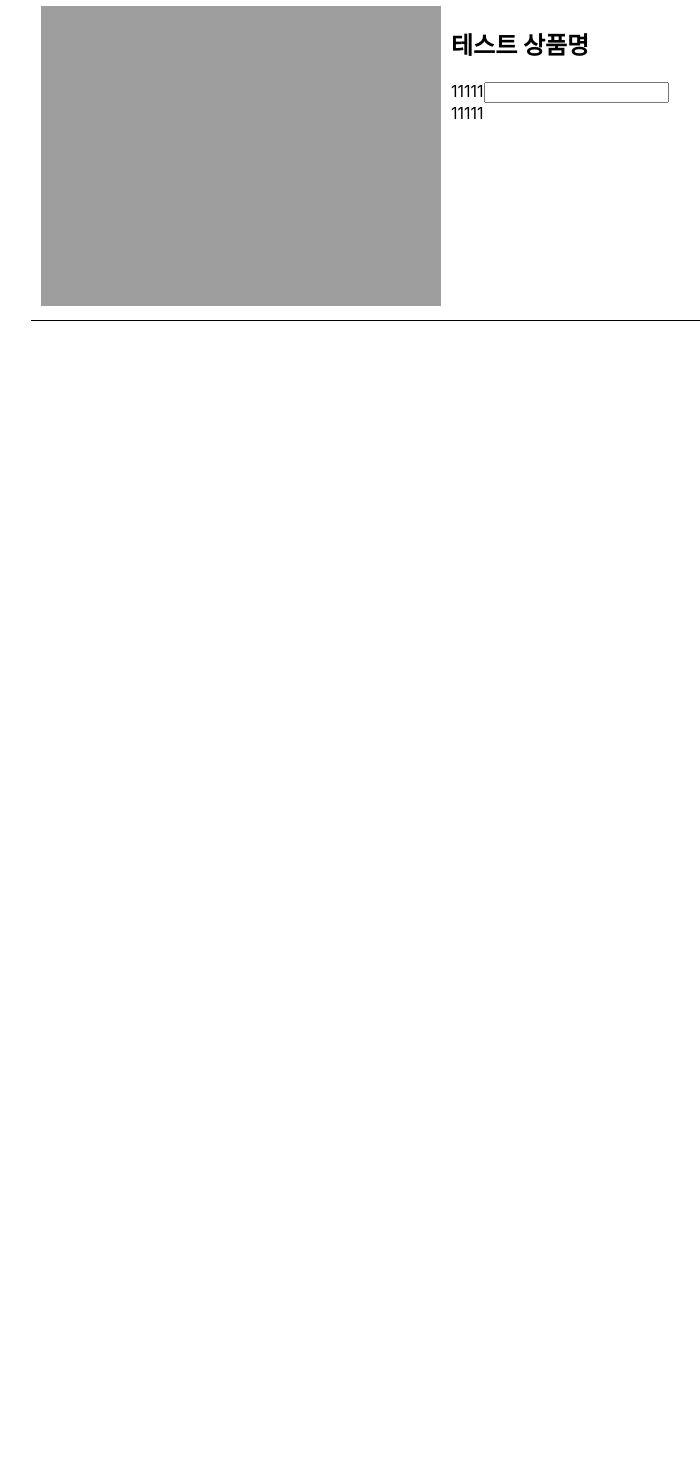
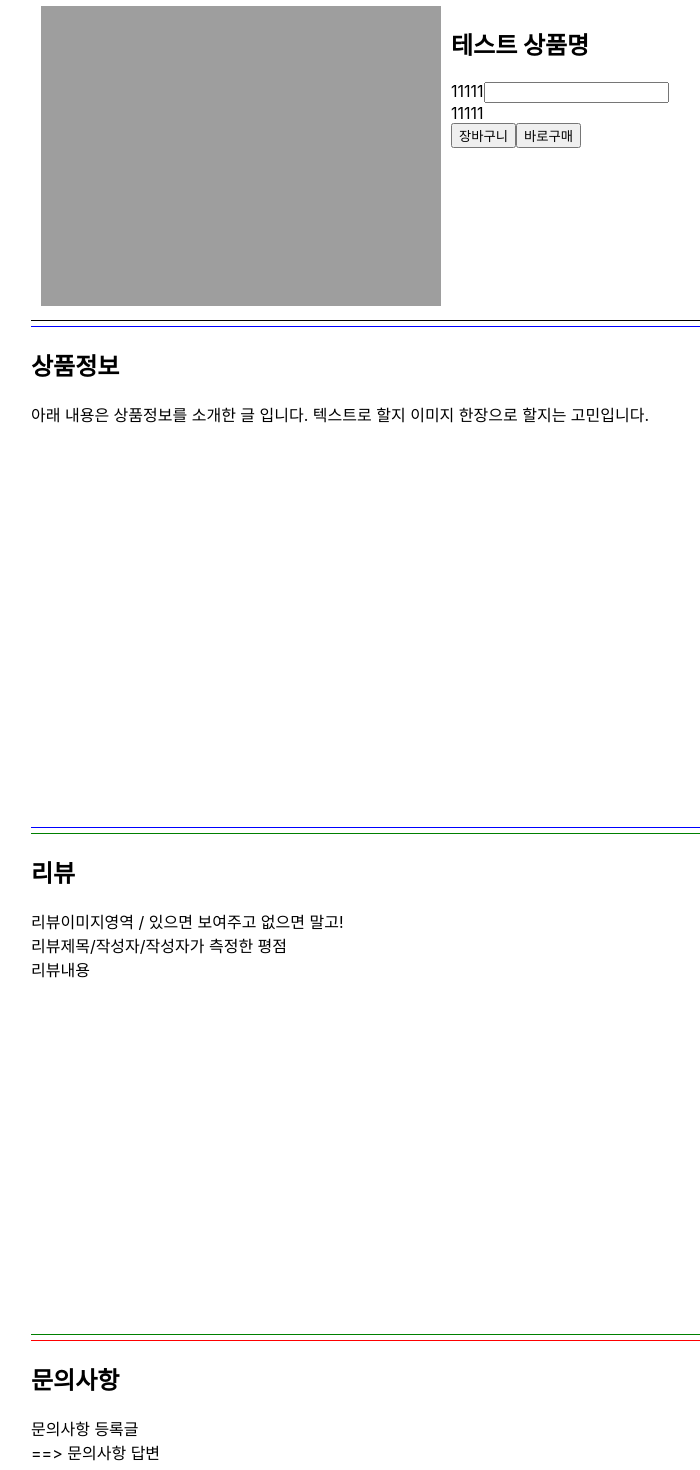
Before and after one commit to dongha-byun/react-js-shoppingmall, a React (Create React App) app: page /product-view in a window 1280 px wide. Shown: the part 160-1630 px from the top of the page, without its empty margins (69-769 px from the left). Before the commit the page ends 800 px from the top, so only its background shows below. Built offline with nearby package versions, Linux system fonts and the light colour scheme.

Commit message:
Design: 상품 조회 화면 수정 2022-10-23

```diff
--- a/src/component/product/view/ProductView.jsx
+++ b/src/component/product/view/ProductView.jsx
@@ -24,6 +24,25 @@ const ProductPriceWrapper = styledComponents.div`
     margin-left: 10px;
 `;
 
+const ProductDetailWrapper = styledComponents.div`
+    margin-top: 5px;
+    border-top: 1px solid blue;
+    border-bottom: 1px solid blue;
+    height: 500px;
+`;
+const ProductReviewWrapper = styledComponents.div`
+    margin-top: 5px;
+    border-top: 1px solid green;
+    border-bottom: 1px solid green;
+    height: 500px;
+`;
+const ProductQuestionWrapper = styledComponents.div`
+    margin-top: 5px;
+    border-top: 1px solid red;
+    border-bottom: 1px solid red;
+    height: 500px;
+`;
+
 function ProductView(props){
     const [price, setPrice] = useState(11111);
 
@@ -45,8 +64,38 @@ function ProductView(props){
                     <div>
                         <span>{price}</span>
                     </div>
+                    <div>
+                        <button type="button">장바구니</button>
+                        <button type="button">바로구매</button>
+                    </div>
                 </ProductPriceWrapper>
             </ProductViewWrapper>
+            <ProductDetailWrapper>
+                <h2>상품정보</h2>
+                <div>
+                    아래 내용은 상품정보를 소개한 글 입니다.
+                    텍스트로 할지 이미지 한장으로 할지는 고민입니다.
+                </div>
+            </ProductDetailWrapper>
+            <ProductReviewWrapper>
+                <h2>리뷰</h2>
+                <div>
+                    <div>
+                        <div>리뷰이미지영역 / 있으면 보여주고 없으면 말고!</div>
+                        <div>리뷰제목/작성자/작성자가 측정한 평점</div>
+                    </div>
+                    <div>
+                        리뷰내용
+                    </div>
+                </div>
+            </ProductReviewWrapper>
+            <ProductQuestionWrapper>
+                <h2>문의사항</h2>
+                <div>
+                    <div>문의사항 등록글</div>
+                    <div>==&gt; 문의사항 답변</div>
+                </div>
+            </ProductQuestionWrapper>
         </ProductViewPageWrapper>
     );
 }
```
